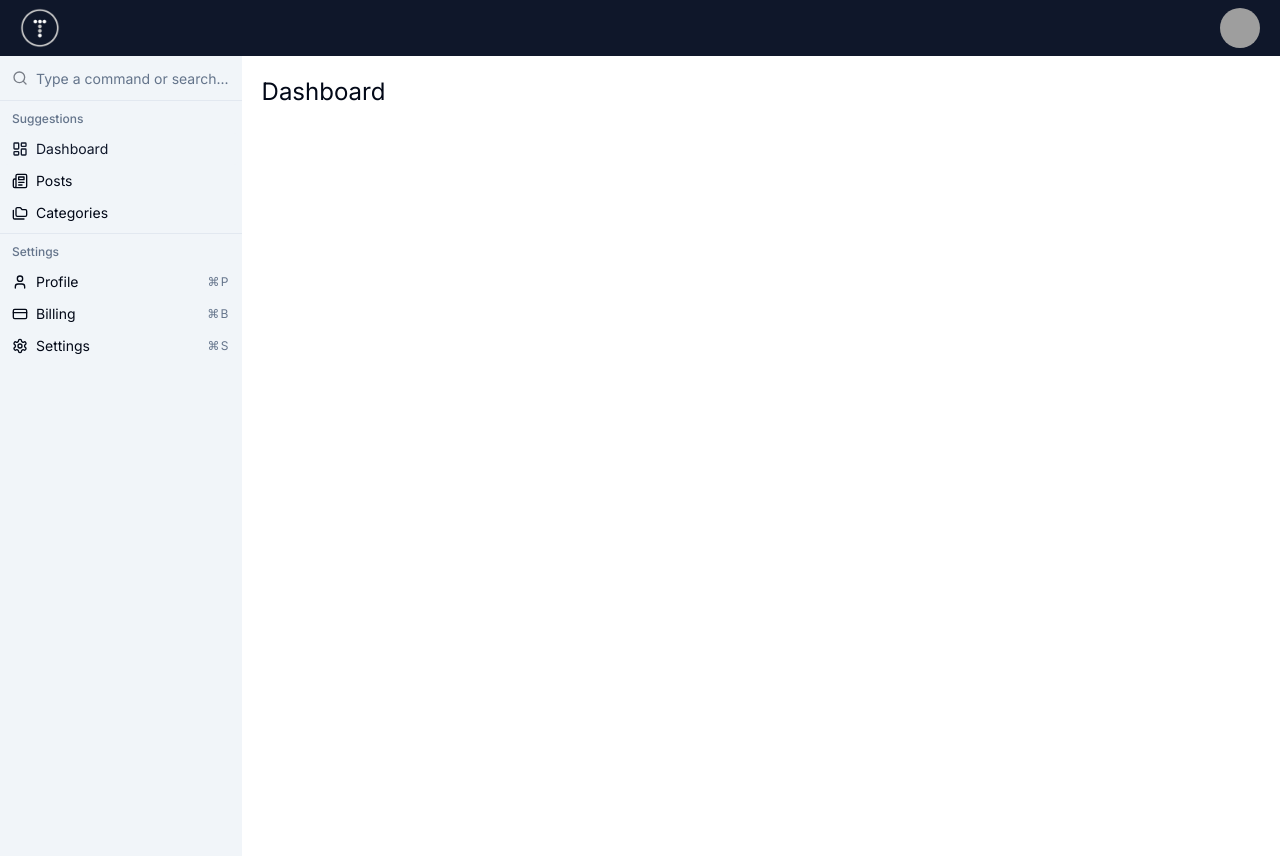
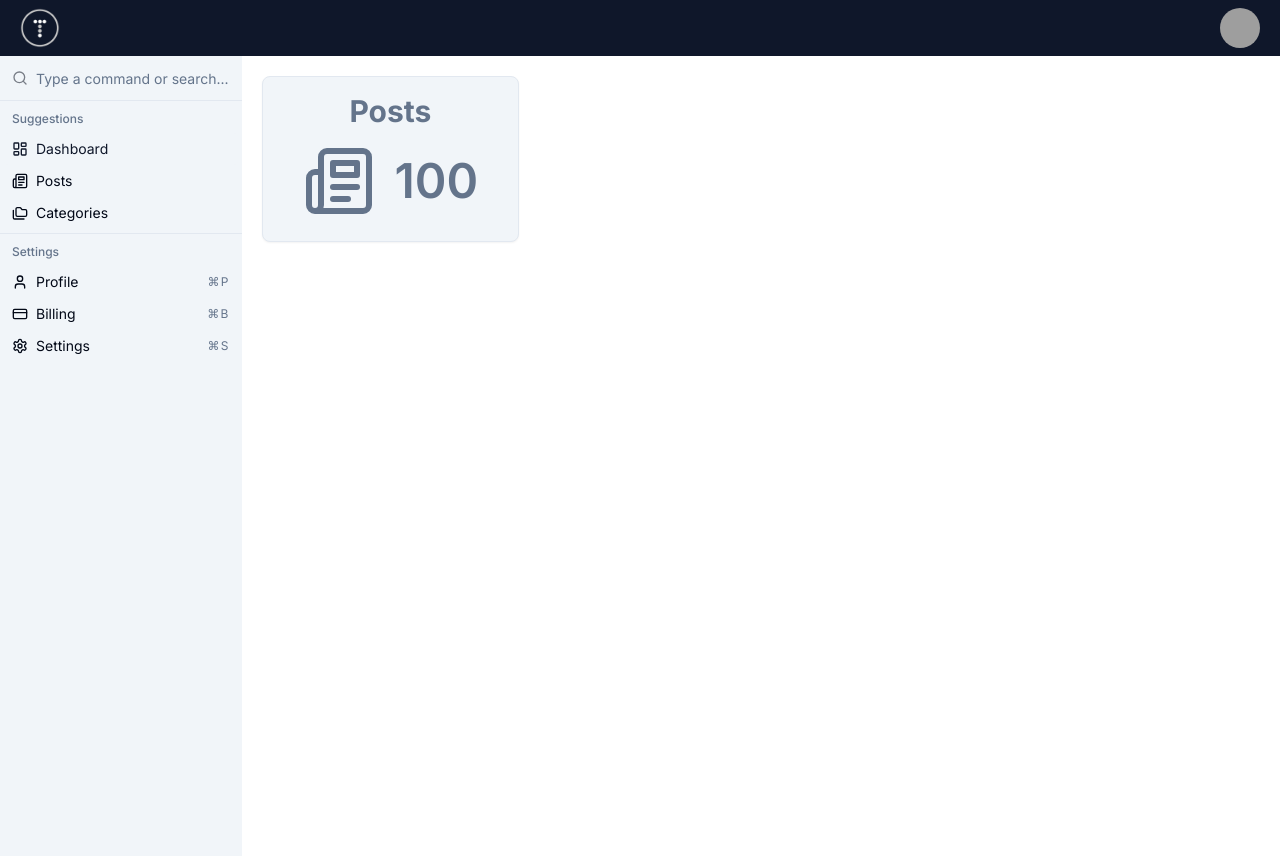
Before and after one commit to hassonor/nextjs-shadcnui, a Next.js app: page / in a window 1280 px wide. Built offline with nearby package versions, Linux system fonts and the light colour scheme; grey boxes are pictures that could not be loaded.

Commit message:
adding Dashboard card

```diff
--- a/app/page.tsx
+++ b/app/page.tsx
@@ -1,6 +1,10 @@
+import DashboardCard from "@/components/dashboard/DashboardCard";
+
 export default function Home() {
     return (<>
-            <h1 className="text-2xl">Dashboard</h1>
+            <div className="flex flex-col md:flex-row justify-between gap-5 mb">
+                <DashboardCard/>
+            </div>
         </>
     )
 }
--- /dev/null
+++ b/components/dashboard/DashboardCard.tsx
@@ -0,0 +1,18 @@
+import {Card, CardContent} from "@/components/ui/card";
+import {Newspaper} from "lucide-react";
+
+const DashboardCard = () => {
+    return <Card className="bg-slate-100 dark:bg-slate-800 p-4 pb-0">
+        <CardContent>
+            <h3 className="text-3xl text-center mb-4 font-bold text-slate-500 dark:text-slate-200">Posts</h3>
+            <div className='flex gap-5 justify-center items-center'>
+                <Newspaper className='text-slate-500' size={72}/>
+                <h3 className="text-5xl font-semibold text-slate-500 dark:text-slate-200">
+                    100
+                </h3>
+            </div>
+        </CardContent>
+    </Card>
+}
+
+export default DashboardCard;
--- /dev/null
+++ b/components/ui/card.tsx
@@ -0,0 +1,79 @@
+import * as React from "react"
+
+import { cn } from "@/lib/utils"
+
+const Card = React.forwardRef<
+  HTMLDivElement,
+  React.HTMLAttributes<HTMLDivElement>
+>(({ className, ...props }, ref) => (
+  <div
+    ref={ref}
+    className={cn(
+      "rounded-lg border bg-card text-card-foreground shadow-sm",
+      className
+    )}
+    {...props}
+  />
+))
+Card.displayName = "Card"
+
+const CardHeader = React.forwardRef<
+  HTMLDivElement,
+  React.HTMLAttributes<HTMLDivElement>
+>(({ className, ...props }, ref) => (
+  <div
+    ref={ref}
+    className={cn("flex flex-col space-y-1.5 p-6", className)}
+    {...props}
+  />
+))
+CardHeader.displayName = "CardHeader"
+
+const CardTitle = React.forwardRef<
+  HTMLParagraphElement,
+  React.HTMLAttributes<HTMLHeadingElement>
+>(({ className, ...props }, ref) => (
+  <h3
+    ref={ref}
+    className={cn(
+      "text-2xl font-semibold leading-none tracking-tight",
+      className
+    )}
+    {...props}
+  />
+))
+CardTitle.displayName = "CardTitle"
+
+const CardDescription = React.forwardRef<
+  HTMLParagraphElement,
+  React.HTMLAttributes<HTMLParagraphElement>
+>(({ className, ...props }, ref) => (
+  <p
+    ref={ref}
+    className={cn("text-sm text-muted-foreground", className)}
+    {...props}
+  />
+))
+CardDescription.displayName = "CardDescription"
+
+const CardContent = React.forwardRef<
+  HTMLDivElement,
+  React.HTMLAttributes<HTMLDivElement>
+>(({ className, ...props }, ref) => (
+  <div ref={ref} className={cn("p-6 pt-0", className)} {...props} />
+))
+CardContent.displayName = "CardContent"
+
+const CardFooter = React.forwardRef<
+  HTMLDivElement,
+  React.HTMLAttributes<HTMLDivElement>
+>(({ className, ...props }, ref) => (
+  <div
+    ref={ref}
+    className={cn("flex items-center p-6 pt-0", className)}
+    {...props}
+  />
+))
+CardFooter.displayName = "CardFooter"
+
+export { Card, CardHeader, CardFooter, CardTitle, CardDescription, CardContent }
```
